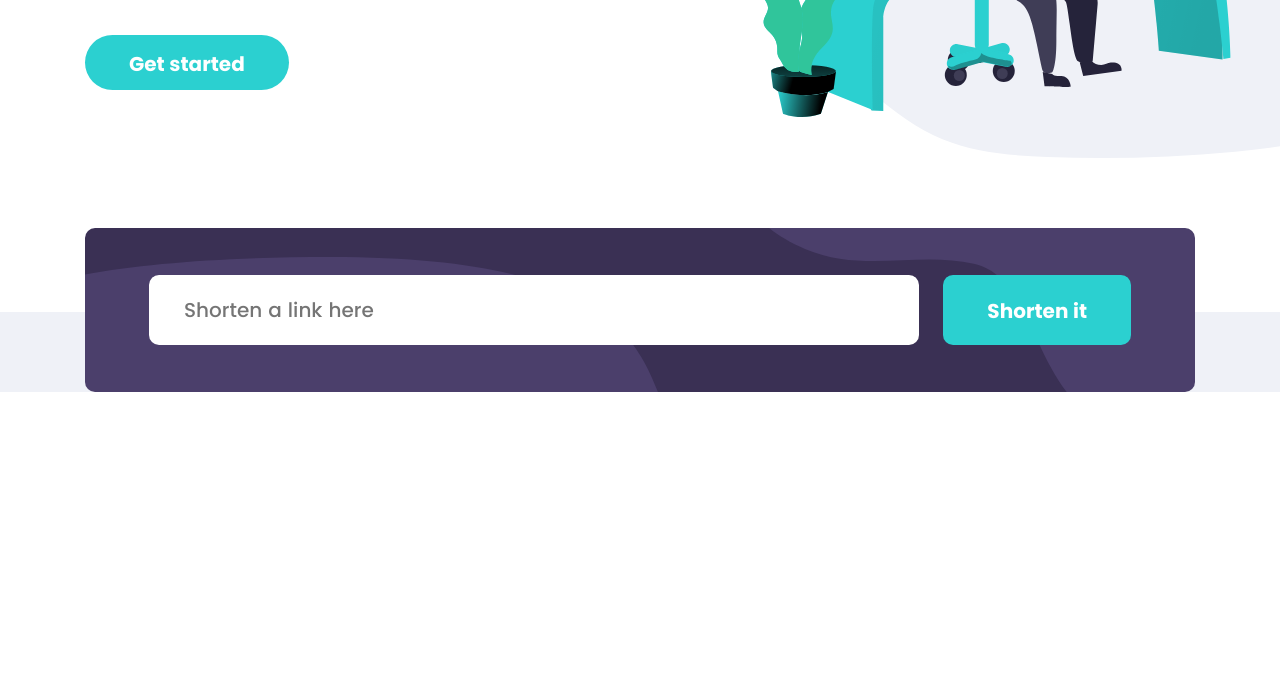
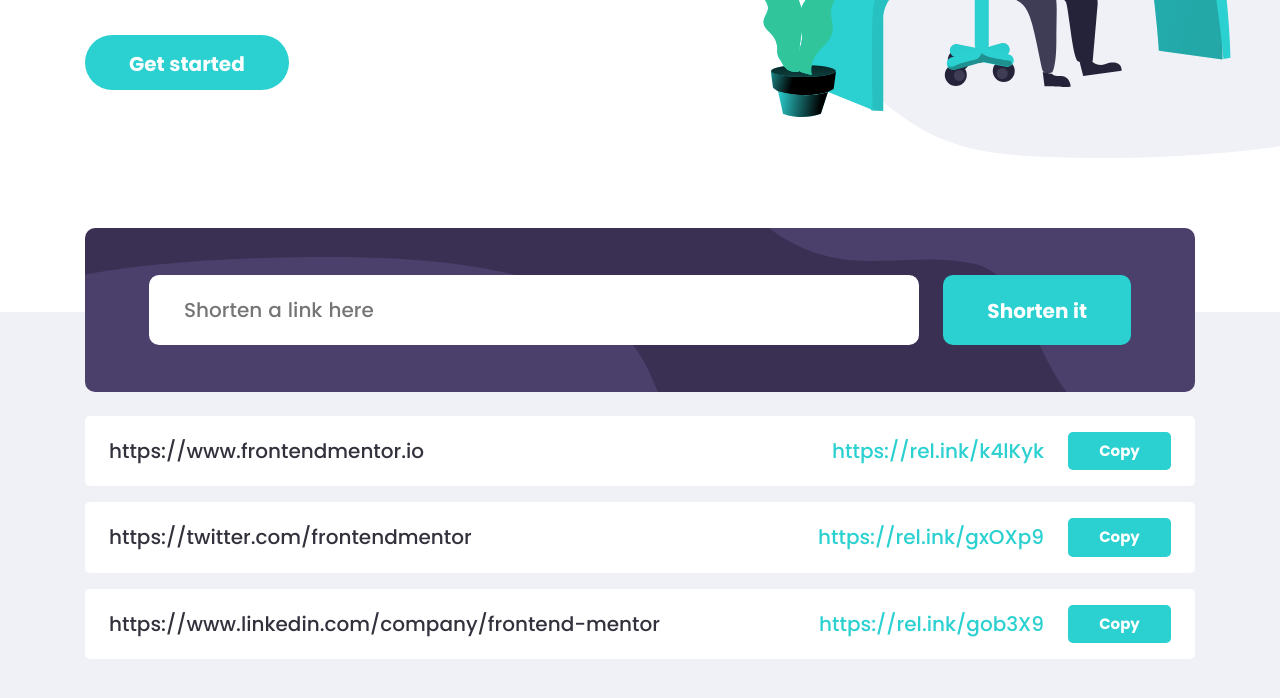
Before and after one commit to IocaIhost/Shortly, a plain HTML site: page index.html in a window 1280 px wide. Shown: the part 486-1184 px from the top of the page. Before the commit the page ends 878 px from the top, so only its background shows below. Drawn offline with Linux system fonts and the light colour scheme.

Commit message:
Add URL shortener form results

```diff
--- a/css/style.css
+++ b/css/style.css
@@ -141,6 +141,10 @@ img{
 
 .button--rectangle-big{
     border-radius: 10px;
+}
+
+.url-shortener__copy-button{
+    min-width: 103px;
 }
 
 .main-content{
@@ -287,12 +291,14 @@ img{
 
 .index-url-shortener-features-wrapper__url-shortener {
     margin-top: -84px;
+    margin-bottom: 120px;
 }
 
 /* URL SHORTENER */
 .url-shortener__form {
     display: flex;
     padding: 47px 64px;
+    margin-bottom: 24px;
     background-color: #4b3f6b;
     border-radius: 10px;
     background-image: url("../img/purple-bg.svg");
@@ -344,7 +350,43 @@ img{
 }
 
 
+/* URL SHORTENER RESULT  */
+.url-shortener__results {
+    font-size: 20px;
+    line-height: 36px;
+}
+.url-shortener__result {
+    display: flex;
+    align-items: center;
+    padding: 16px 24px;
+    background-color: #fff;
+    color: var(--text-color-dark);
+    border-radius: 5px;
+}
 
+.url-shortener__result:not(:last-child) {
+    margin-bottom: 16px;
+}
+
+.url-shortener__original-link {
+    width: 100%;
+    margin-right: 24px;
+    white-space: nowrap;
+    overflow: hidden;
+    text-overflow: ellipsis;
+}
+
+.url-shortener__short-link {
+    margin-right: 24px;
+    text-decoration: none;
+    color: var(--accent-color);
+}
+.button {
+}
+.button--small {
+}
+.button--rectangle {
+}
 @media
 only screen and (-webkit-min-device-pixel-ratio: 2),
 only screen and (   min--moz-device-pixel-ratio: 2),
--- a/index.html
+++ b/index.html
@@ -60,6 +60,45 @@
                             </div>
                             <button class="url-shortener__submit button button--rectangle-big" type="submit">Shorten it</button>
                         </form>
+
+                        <div class="url-shortener__results">
+                            <div class="url-shortener__result">
+                                <div class="url-shortener__original-link">
+                                    https://www.frontendmentor.io
+                                </div>
+                                <a href="#" target="_blank" class="url-shortener__short-link" type="#">
+                                    https://rel.ink/k4lKyk
+                                </a>
+                                <button class="url-shortener__copy-button button button--small button--rectangle" type="button">
+                                    Copy
+                                </button>
+                            </div>
+
+                            <div class="url-shortener__result">
+                                <div class="url-shortener__original-link">
+                                    https://twitter.com/frontendmentor
+                                </div>
+                                <a href="#" target="_blank" class="url-shortener__short-link" type="#">
+                                    https://rel.ink/gxOXp9
+                                </a>
+                                <button class="url-shortener__copy-button button button--small button--rectangle" type="button">
+                                    Copy
+                                </button>
+                            </div>
+
+                            <div class="url-shortener__result">
+                                <div class="url-shortener__original-link">
+                                    https://www.linkedin.com/company/frontend-mentor
+                                </div>
+                                <a href="#" target="_blank" class="url-shortener__short-link" type="#">
+                                    https://rel.ink/gob3X9
+                                </a>
+                                <button class="url-shortener__copy-button button button--small button--rectangle" type="button">
+                                    Copy
+                                </button>
+                            </div>
+                        </div>
+
                     </div>
                 </section>
             </div>
```
